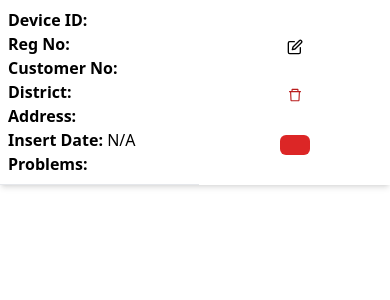
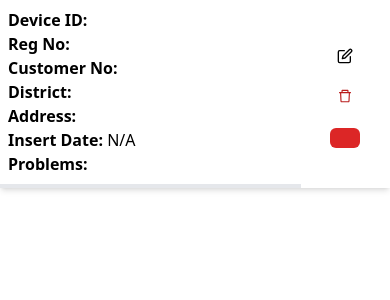
Before and after one commit to Shazzad32/servicecheckapp, a Next.js app: page /servicetable in a window 390 px wide. Shown: the top 300 px of the page. Built offline with nearby package versions, Linux system fonts and the light colour scheme.

Commit message:
new redfa

```diff
--- a/app/servicetable/page.js
+++ b/app/servicetable/page.js
@@ -24,7 +24,7 @@ const ServiceTable = ({ item }) => {
         <p style={{ flex: 1 }}>{formattedDate}</p>
         <p style={{ flex: 1.5 }}>{item?.problems}</p>
       </div>
-      <div className="block lg:hidden w-full bg-white p-2 border-b">
+      <div className="block lg:hidden w-full bg-white p-2 border-b-4">
         <p>
           <strong>Device ID:</strong> {item?.device_id}
         </p>
@@ -47,7 +47,7 @@ const ServiceTable = ({ item }) => {
           <strong>Problems:</strong> {item?.problems}
         </p>
       </div>
-      <div className="flex flex-col lg:flex-row items-center justify-center  gap-8 w-full lg:w-[20%] mt-2 lg:mt-0 lg:flex lg:gap-12">
+      <div className="flex flex-col lg:flex-row items-center justify-center  gap-6 w-[30%] lg:w-[20%] mt-2 lg:mt-0 lg:flex lg:gap-12">
         <Link href={`/servicecheck/${item?._id}/update`}>
           <FiEdit className="text-black" />
         </Link>
```
